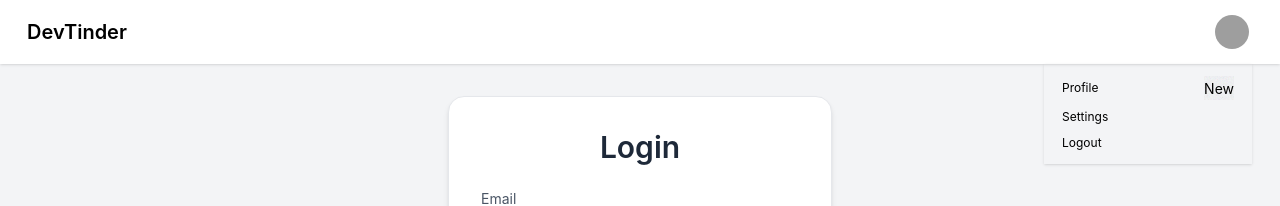
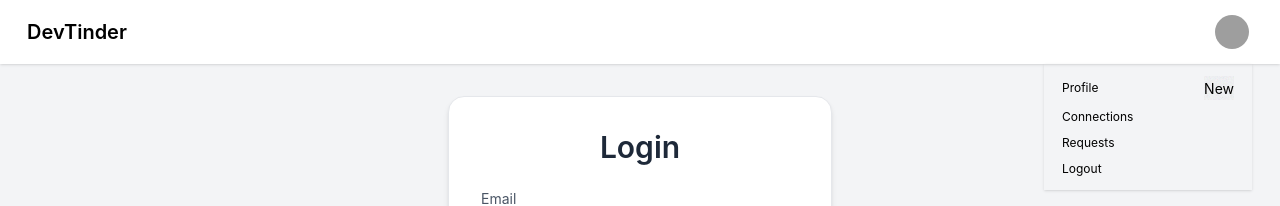
Before and after one commit to umair-khan099/Dev-Tinder, a React (Vite) app in the folder Client/: page /login in a window 1280 px wide. Both pictures are taken after a click on the button 1232 px from the left and 32 px from the top of the page. Shown: the top 206 px of the page. Built offline with nearby package versions, Linux system fonts and the light colour scheme; no server answers; grey boxes are pictures that could not be loaded.

Commit message:
feat: update Feed and Navbar components for improved user navigation and state management

```diff
--- a/Client/src/components/Feed.jsx
+++ b/Client/src/components/Feed.jsx
@@ -9,7 +9,7 @@ const Feed = () => {
   const dispatch = useDispatch();
   const users = useSelector((store) => store.feed);
   const [next, setNext] = useState(0);
-
+  console.log(users);
   const fetchFeed = async () => {
     if (users) return;
     try {
--- a/Client/src/components/Navbar.jsx
+++ b/Client/src/components/Navbar.jsx
@@ -4,15 +4,18 @@ import { Link, useNavigate } from "react-router";
 import { BASE_URL } from "../utils/constants";
 import axios from "axios";
 import { removeUser } from "../utils/userSlice";
+import { removeFeed } from "../utils/feedSlice";
 const Navbar = () => {
   const dispatch = useDispatch();
   const navigate = useNavigate();
+
   const handleLogout = async () => {
     try {
       const res = await axios.post(BASE_URL + "/auth/logout", null, {
         withCredentials: true,
       });
       dispatch(removeUser());
+      dispatch(removeFeed());
       navigate("/login");
     } catch (error) {
       console.error(error);
@@ -24,7 +27,9 @@ const Navbar = () => {
   return (
     <div className="navbar bg-base-300 shadow-sm">
       <div className="flex-1">
-        <a className="btn btn-ghost text-xl">DevTinder</a>
+        <Link to={"/feed"} className="btn btn-ghost text-xl">
+          DevTinder
+        </Link>
       </div>
       <div className="flex gap-2">
         <div className="dropdown dropdown-end mx-5">
@@ -55,7 +60,10 @@ const Navbar = () => {
               </Link>
             </li>
             <li>
-              <a>Settings</a>
+              <Link to={"/connections"}>Connections</Link>
+            </li>
+            <li>
+              <Link to={"/requests"}>Requests</Link>
             </li>
             <li>
               <a onClick={handleLogout}>Logout</a>
```
Also changed, not shown: Client/src/main.jsx (+11 -2 lines).
